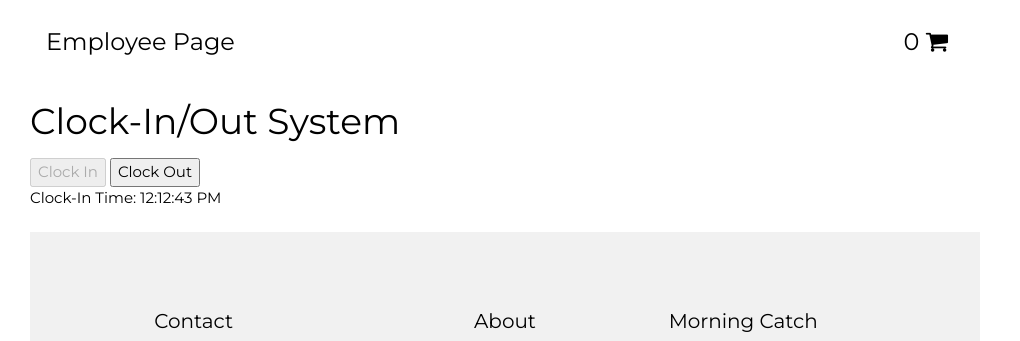
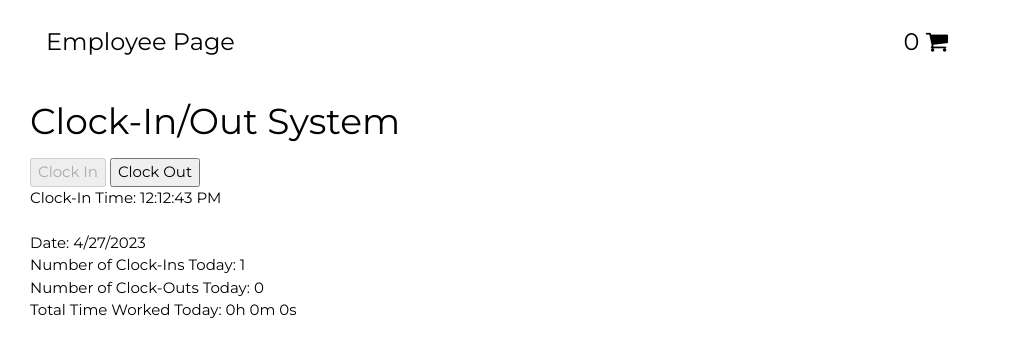
Before and after one commit to seansumida/MorningCatch, a website: page MySQL/public/Employee.html in a window 1280 px wide. Both pictures are taken after a click on the button "Clock In". Shown: the top 341 px of the page, 260-1280 px from the left. Drawn offline with Linux system fonts and the light colour scheme; no server answers.

Commit message:
Update Employee.html
added total time worked in a single day

```diff
--- a/MySQL/public/Employee.html
+++ b/MySQL/public/Employee.html
@@ -103,6 +103,10 @@ body,h1,h2,h3,h4,h5,h6,.w3-wide {font-family: "Montserrat", sans-serif;}
       var clockInTime = null;
       var clockOutTime = null;
       var clockDisplayInterval = null;
+      var date = new Date();
+      var numClockIns = 0;
+      var numClockOuts = 0;
+      var totalWorkTime = 0;
 
       function clockIn() {
         clockInTime = new Date();
@@ -110,6 +114,7 @@ body,h1,h2,h3,h4,h5,h6,.w3-wide {font-family: "Montserrat", sans-serif;}
         clockDisplayInterval = setInterval(displayClock, 1000);
         document.getElementById("clock-in-btn").disabled = true;
         document.getElementById("clock-out-btn").disabled = false;
+        numClockIns++;
       }
 
       function clockOut() {
@@ -118,6 +123,11 @@ body,h1,h2,h3,h4,h5,h6,.w3-wide {font-family: "Montserrat", sans-serif;}
         displayClock();
         document.getElementById("clock-in-btn").disabled = false;
         document.getElementById("clock-out-btn").disabled = true;
+        numClockOuts++;
+        if (clockInTime && clockOutTime) {
+          var diffInMs = clockOutTime - clockInTime;
+          totalWorkTime += diffInMs;
+        }
       }
 
       function displayClock() {
@@ -137,11 +147,18 @@ body,h1,h2,h3,h4,h5,h6,.w3-wide {font-family: "Montserrat", sans-serif;}
           var seconds = Math.floor(diffInSec % 60);
           clockDisplay += "Time Worked: " + hours + "h " + minutes + "m " + seconds + "s";
         }
+        clockDisplay += "<br>Date: " + date.toLocaleDateString() + "<br>";
+        clockDisplay += "Number of Clock-Ins Today: " + numClockIns + "<br>";
+        clockDisplay += "Number of Clock-Outs Today: " + numClockOuts + "<br>";
+        var totalHours = Math.floor(totalWorkTime / 3600000);
+        var totalMinutes = Math.floor((totalWorkTime % 3600000) / 60000);
+        var totalSeconds = Math.floor((totalWorkTime % 60000) / 1000);
+        clockDisplay += "Total Time Worked Today: " + totalHours + "h " + totalMinutes + "m " + totalSeconds + "s";
         document.getElementById("clock-display").innerHTML = clockDisplay;
       }
-
     </script>
   </body>
+
 
     <br>
 
```
Lines whose indentation alone changed are shown as unchanged.
